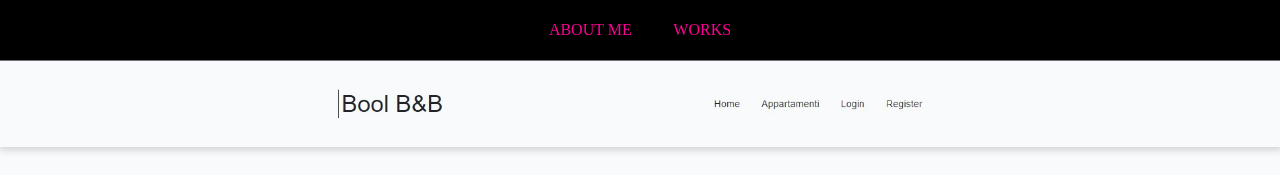
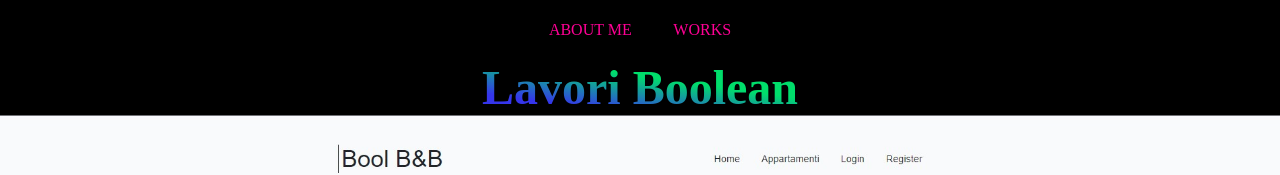
Before and after one commit to SydVic/sito-vetrina, a Vue app: page / in a window 1280 px wide. Shown: the top 175 px of the page. Built offline with nearby package versions, Linux system fonts and the light colour scheme; what vue-carousel-3d would draw is missing.

Commit message:
aggiunto titolo boolean con gradient text

```diff
--- a/src/App.vue
+++ b/src/App.vue
@@ -4,6 +4,9 @@
     <!-- HEADER -->
       <AppHeader/>
     <!-- /HEADER -->
+
+    <!-- SECTION CAROUSEL -->
+      <SectionTitle :title="booleanTitle"/>
 
       <!-- CAROUSEL 3D -->
       <carousel-3d>
@@ -12,6 +15,7 @@
         </slide>
       </carousel-3d>
       <!-- /CAROUSEL 3D -->
+    <!-- /SECTION CAROUSEL -->
 
   </div>
 </template>
@@ -20,6 +24,7 @@
   import AppHeader from "./components/AppHeader.vue";
   import Vue from 'vue';
   import Carousel3d from 'vue-carousel-3d';
+  import SectionTitle from './components/SectionTitle.vue';
 
   Vue.use(Carousel3d);
 
@@ -27,9 +32,11 @@
     name: 'App',
     components: {
     AppHeader,
+    SectionTitle,
 },
     data: function() {
       return {
+        booleanTitle: "Lavori Boolean",
         projects : [
         {
             title: "Bool B&B",
--- /dev/null
+++ b/src/components/SectionTitle.vue
@@ -0,0 +1,26 @@
+<template>
+  <div>
+    <h1 class="title">{{ title }}</h1>
+  </div>
+</template>
+
+<script>
+export default {
+  name: "SectionTitle",
+  props: {
+    title: String,
+  }
+}
+</script>
+
+<style lang="scss" scoped>
+  @import "../style/_variables.scss";
+  @import "../style/_mixin.scss";
+
+  .title {
+    text-align: center;
+    font-size: 3rem;
+    @include boolean-gradient-color();
+    @include text-gradient-attributes();
+  }
+</style>
--- /dev/null
+++ b/src/style/_mixin.scss
@@ -0,0 +1,11 @@
+// per impostare il gradient al testo
+@mixin text-gradient-attributes {
+  background-clip: text;
+  -webkit-text-fill-color: transparent;
+}
+
+// gradient con i colori boolean
+@mixin boolean-gradient-color {
+  background: rgb(53,53,236);
+  background: linear-gradient(8deg, rgba(53,53,236,1) 38%, rgba(0,222,107,1) 55%);
+}
```
Also changed, not shown: src/style/common.scss (added). Lines whose indentation alone changed are shown as unchanged.
